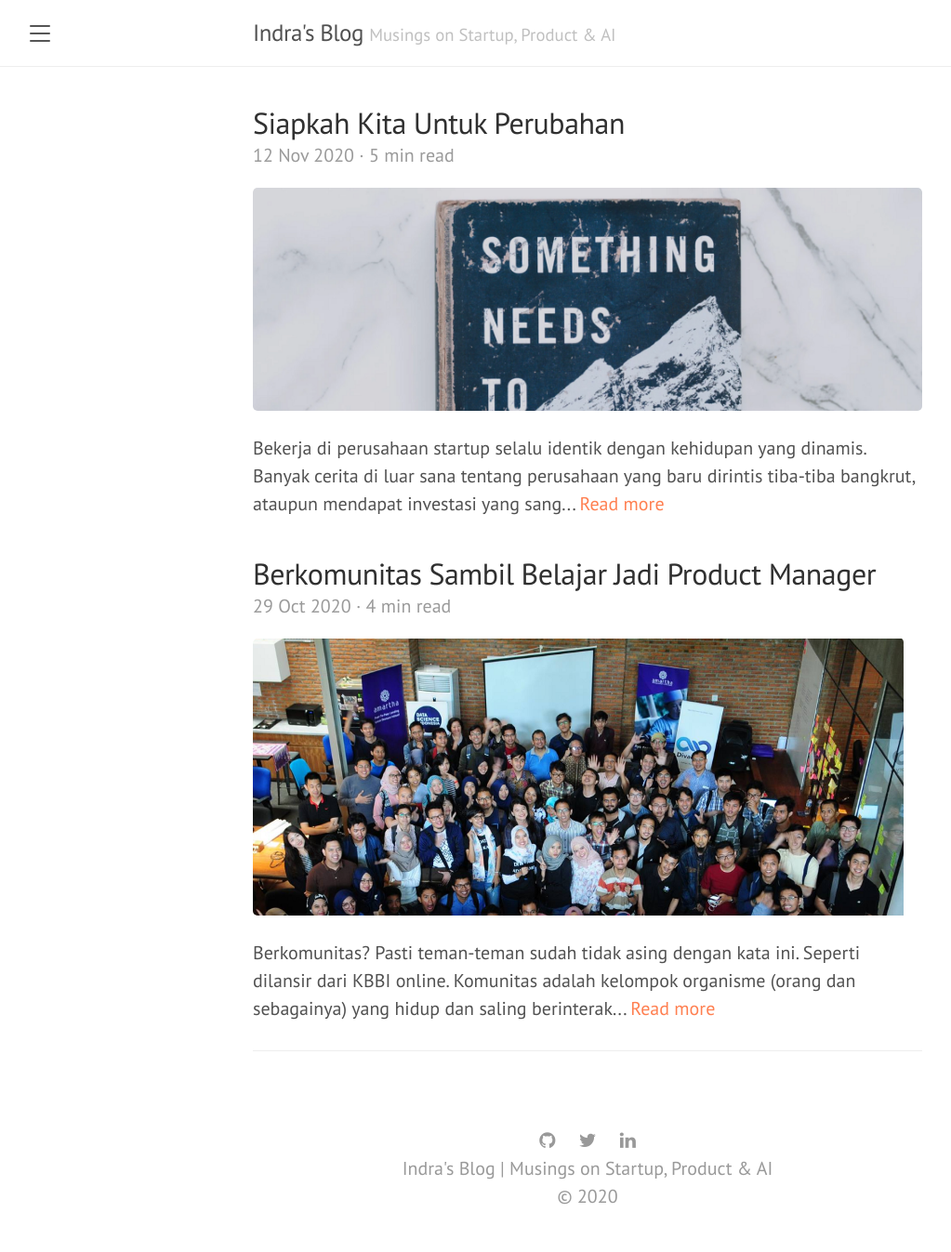
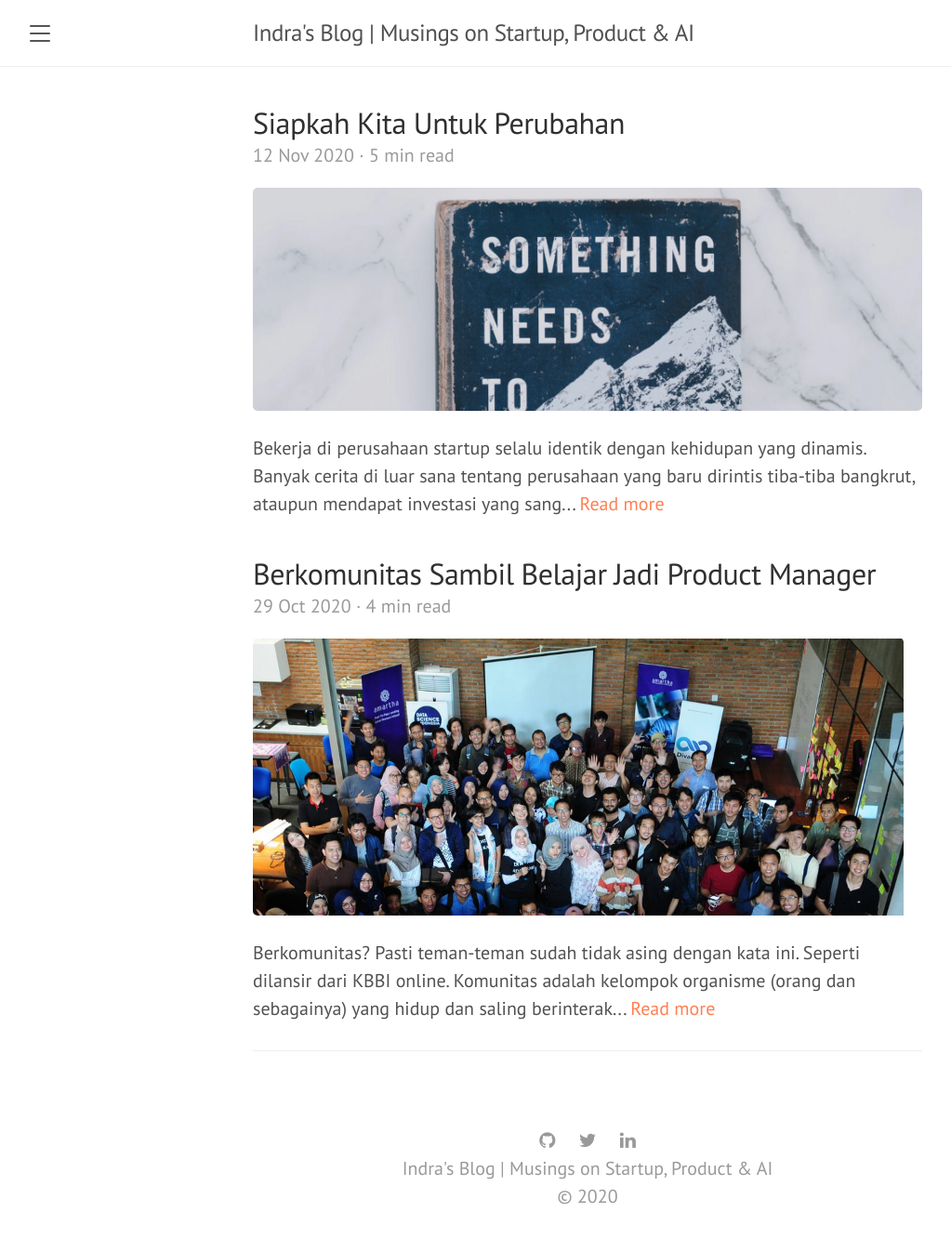
Before and after one commit to indrango/indrango.github.io, a Jekyll site: the page built from index.html, in a window 1280 px wide. Shown: the whole page at 93% size, without its empty margins (8-1031 px from the left). Built offline with Jekyll 4.4.1, drawn with Linux system fonts in a browser that asks for light colours; the list of posts is cut into pages by our own code.

Commit message:
change title font

```diff
--- a/_layouts/default.html
+++ b/_layouts/default.html
@@ -14,8 +14,7 @@
       <div class="masthead">
         <div class="container">
           <h3 class="masthead-title">
-            <a href="{{ site.baseurl }}/" title="Home">{{ site.title }}</a>
-            <small>{{ site.tagline }}</small>
+            <a href="{{ site.baseurl }}/" title="Home">{{ site.title }} <span class="divider">|</span> <span class="tagline">{{ site.tagline }}</span></a>
           </h3>
         </div>
       </div>
@@ -29,8 +28,6 @@
 
     </div>
 
-
-
     <label for="sidebar-checkbox" class="sidebar-toggle"></label>
 
     <script src='{{ site.baseurl }}/public/js/script.js'></script>
--- a/public/css/lanyon.css
+++ b/public/css/lanyon.css
@@ -110,21 +110,19 @@ h1, h2, h3, h4, h5, h6 {
 .masthead-title a {
   color: #505050;
 }
-.masthead-title small {
-  font-size: 75%;
-  font-weight: 400;
-  color: #c0c0c0;
-  letter-spacing: 0;
-}
-.masthead-title a:hover {
+.masthead-title a:hover{
   color: #ff7f50;
 }
 @media (max-width: 48em) {
   .masthead-title {
     text-align: center;
   }
-  .masthead-title small {
+  .masthead-title .divider {
     display: none;
+  }
+  .masthead-title .tagline {
+    display: block;
+    font-size: 75%;
   }
 }
 
```
